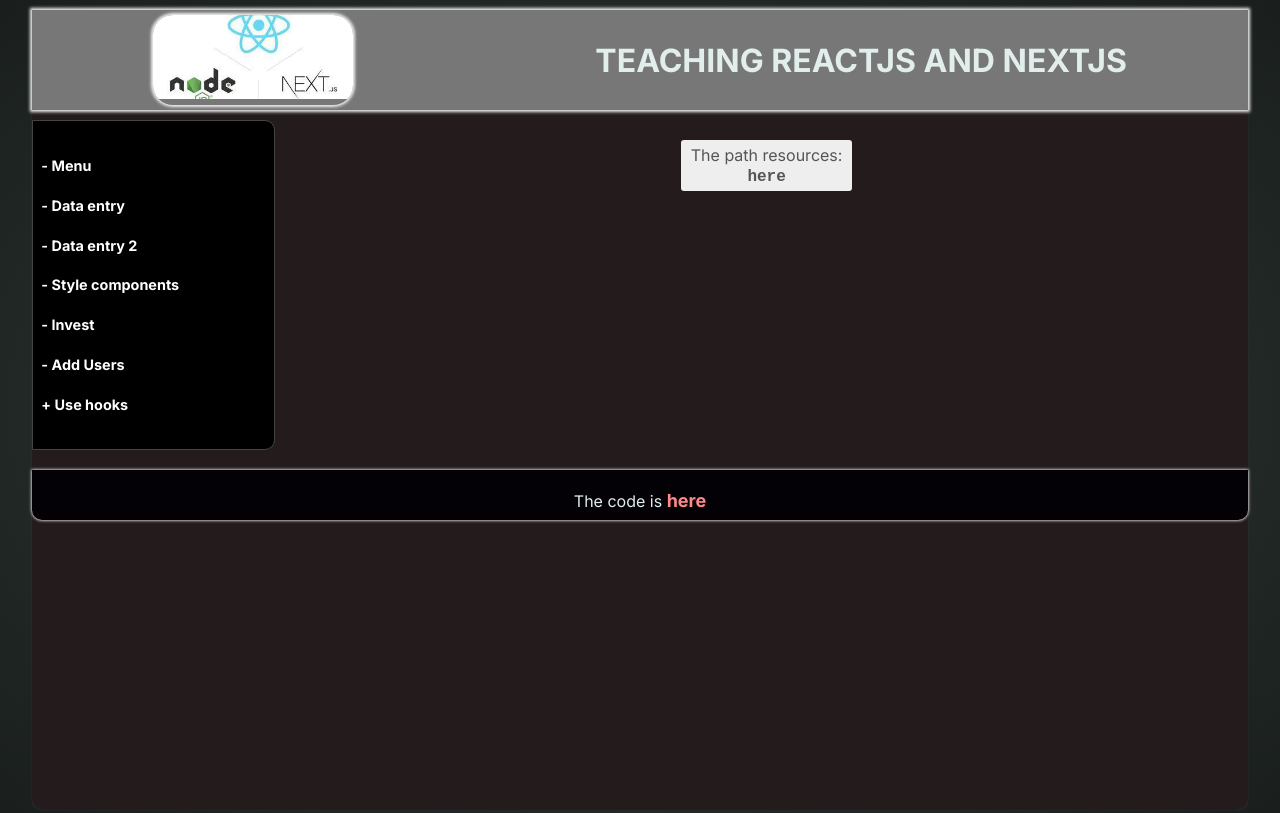
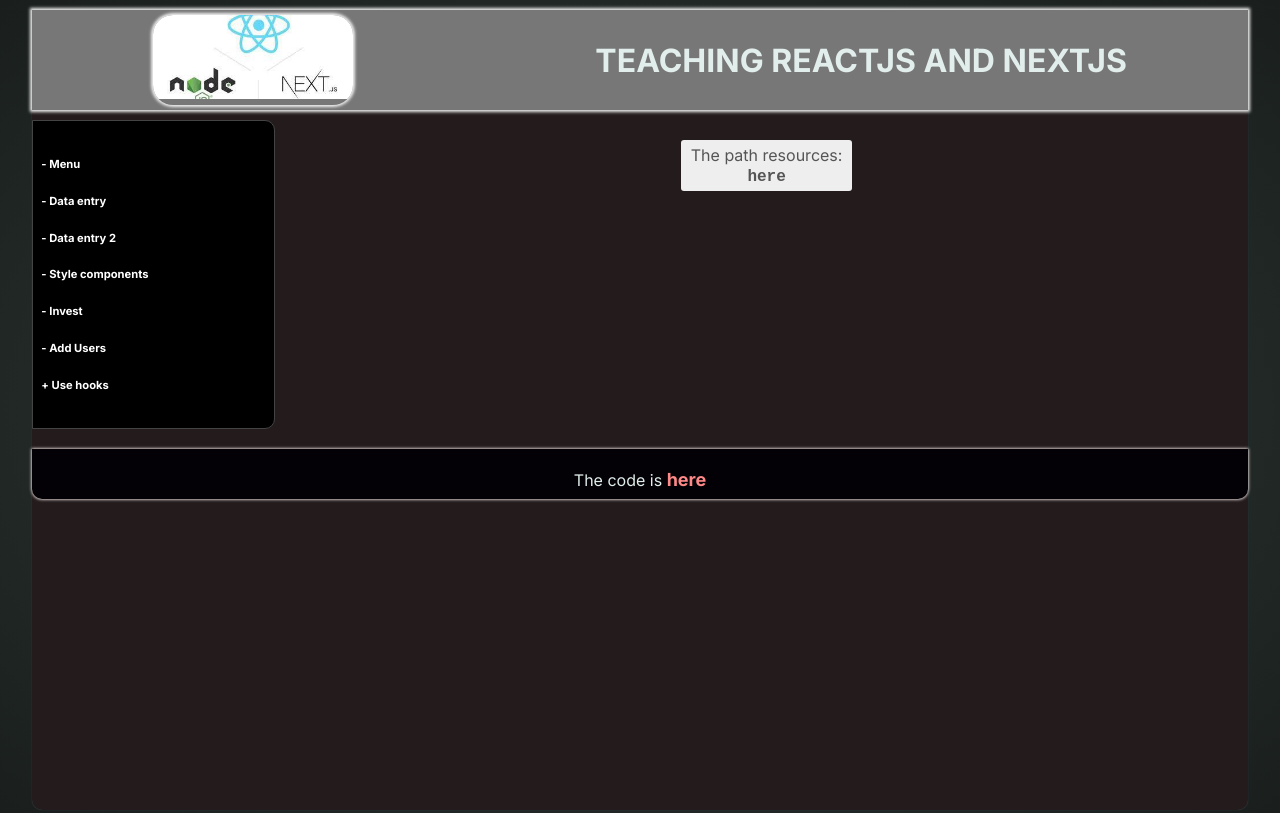
Before and after one commit to ashrafabusunaina1986/nextlearn12, a Next.js app: page / in a window 1280 px wide. Built offline with nearby package versions, Linux system fonts and the light colour scheme.

Commit message:
first commit

```diff
--- a/src/components/addresses/addresses.module.css
+++ b/src/components/addresses/addresses.module.css
@@ -17,7 +17,7 @@
     width: 100%;
     text-decoration: none;
     color: rgb(255, 255, 255);
-    font-size: 90%;
+    font-size: 70%;
     text-decoration: solid;
     font-weight: bold;
     cursor: pointer;
```
